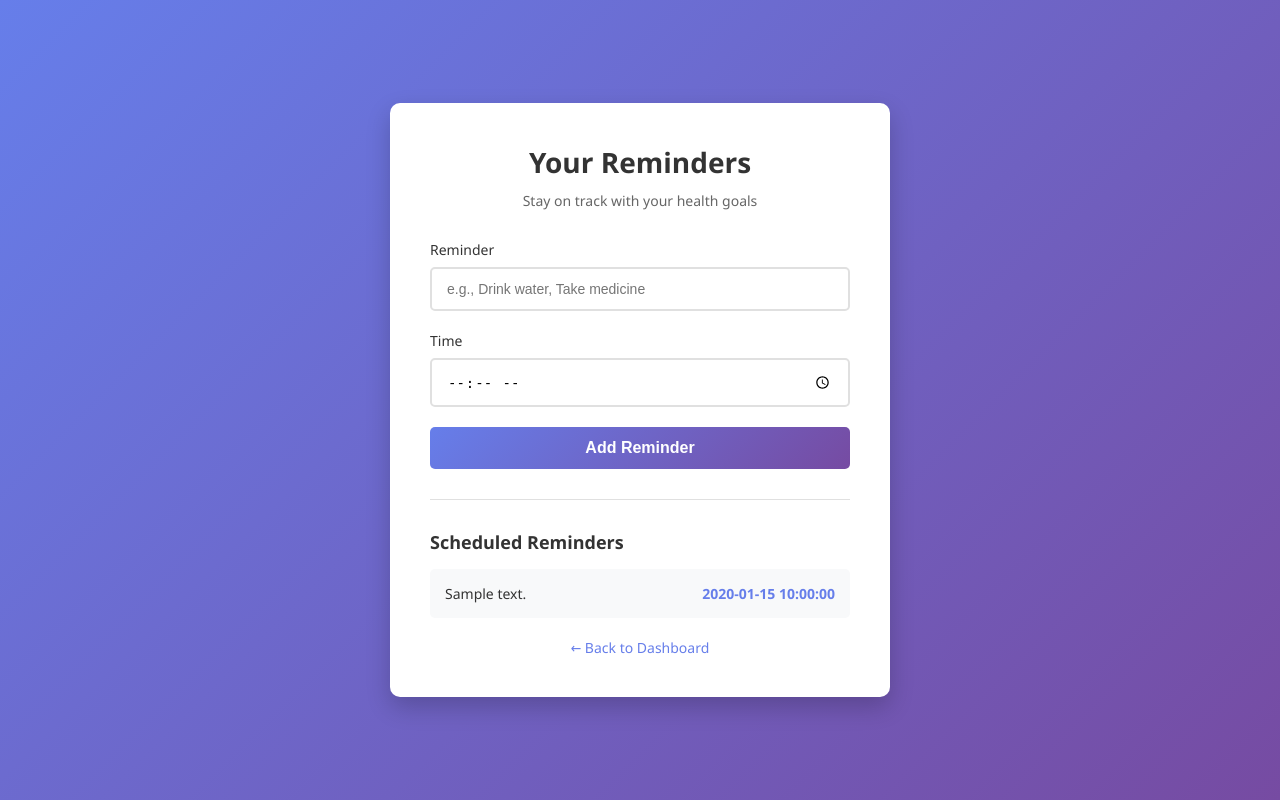
After one commit to HimashMadushanka/HealthTrack, a PHP site: page /reminders.php in a window 1280 px wide. The commit adds this page. Run offline with PHP 8.4, Linux system fonts and the light colour scheme; the visitor is signed in with stand-in values (Sample User, id 1); tables that the repository leaves empty or names only in its code hold one stand-in row (values such as "Sample post").

Commit message:
add remainder

```diff
--- /dev/null
+++ b/reminders.php
@@ -0,0 +1,267 @@
+<?php
+session_start();
+include 'db.php';
+
+if (!isset($_SESSION['user_id'])) {
+    header("Location: login.php");
+    exit;
+}
+
+$uid = $_SESSION['user_id'];
+$msg = "";
+$msg_type = "";
+
+if(isset($_POST['add_reminder'])) {
+    $text = $_POST['reminder_text'];
+    $time = $_POST['reminder_time'];
+
+    if(!empty($text) && !empty($time)) {
+        $stmt = $conn->prepare("INSERT INTO reminders (user_id, reminder_text, reminder_time) VALUES (?, ?, ?)");
+        $stmt->bind_param("iss", $uid, $text, $time);
+        $stmt->execute();
+        $msg = "Reminder added successfully!";
+        $msg_type = "success";
+    } else {
+        $msg = "Please fill all fields.";
+        $msg_type = "error";
+    }
+}
+?>
+
+<!DOCTYPE html>
+<html lang="en">
+<head>
+    <meta charset="UTF-8">
+    <meta name="viewport" content="width=device-width, initial-scale=1.0">
+    <title>Reminders - HealthTrack</title>
+    <style>
+        * {
+            margin: 0;
+            padding: 0;
+            box-sizing: border-box;
+        }
+
+        body {
+            font-family: 'Segoe UI', Tahoma, Geneva, Verdana, sans-serif;
+            background: linear-gradient(135deg, #667eea 0%, #764ba2 100%);
+            min-height: 100vh;
+            display: flex;
+            justify-content: center;
+            align-items: center;
+            padding: 20px;
+        }
+
+        .reminders-container {
+            background: white;
+            padding: 40px;
+            border-radius: 10px;
+            box-shadow: 0 10px 25px rgba(0, 0, 0, 0.2);
+            width: 100%;
+            max-width: 500px;
+        }
+
+        .reminders-header {
+            text-align: center;
+            margin-bottom: 30px;
+        }
+
+        .reminders-header h2 {
+            color: #333;
+            font-size: 28px;
+            margin-bottom: 10px;
+        }
+
+        .reminders-header p {
+            color: #666;
+            font-size: 14px;
+        }
+
+        .form-group {
+            margin-bottom: 20px;
+        }
+
+        .form-group label {
+            display: block;
+            color: #333;
+            font-weight: 500;
+            margin-bottom: 8px;
+            font-size: 14px;
+        }
+
+        .form-group input {
+            width: 100%;
+            padding: 12px 15px;
+            border: 2px solid #e0e0e0;
+            border-radius: 5px;
+            font-size: 14px;
+            transition: border-color 0.3s;
+        }
+
+        .form-group input:focus {
+            outline: none;
+            border-color: #667eea;
+        }
+
+        .success-message {
+            background: #d4edda;
+            color: #155724;
+            padding: 12px;
+            border-radius: 5px;
+            margin-bottom: 20px;
+            font-size: 14px;
+            border-left: 4px solid #28a745;
+        }
+
+        .error-message {
+            background: #fee;
+            color: #c33;
+            padding: 12px;
+            border-radius: 5px;
+            margin-bottom: 20px;
+            font-size: 14px;
+            border-left: 4px solid #c33;
+        }
+
+        .submit-btn {
+            width: 100%;
+            padding: 12px;
+            background: linear-gradient(135deg, #667eea 0%, #764ba2 100%);
+            color: white;
+            border: none;
+            border-radius: 5px;
+            font-size: 16px;
+            font-weight: 600;
+            cursor: pointer;
+            transition: transform 0.2s, box-shadow 0.2s;
+        }
+
+        .submit-btn:hover {
+            transform: translateY(-2px);
+            box-shadow: 0 5px 15px rgba(102, 126, 234, 0.4);
+        }
+
+        .submit-btn:active {
+            transform: translateY(0);
+        }
+
+        .divider {
+            height: 1px;
+            background: #e0e0e0;
+            margin: 30px 0;
+        }
+
+        .reminders-list {
+            list-style: none;
+        }
+
+        .list-header {
+            color: #333;
+            font-size: 18px;
+            font-weight: 600;
+            margin-bottom: 15px;
+        }
+
+        .reminder-item {
+            padding: 15px;
+            background: #f8f9fa;
+            border-radius: 5px;
+            margin-bottom: 10px;
+            display: flex;
+            justify-content: space-between;
+            align-items: center;
+        }
+
+        .reminder-text {
+            color: #333;
+            font-size: 14px;
+        }
+
+        .reminder-time {
+            color: #667eea;
+            font-size: 14px;
+            font-weight: 600;
+        }
+
+        .no-reminders {
+            text-align: center;
+            color: #999;
+            font-size: 14px;
+            padding: 20px 0;
+        }
+
+        .form-footer {
+            text-align: center;
+            margin-top: 20px;
+            color: #666;
+            font-size: 14px;
+        }
+
+        .form-footer a {
+            color: #667eea;
+            text-decoration: none;
+            font-weight: 500;
+        }
+
+        .form-footer a:hover {
+            text-decoration: underline;
+        }
+    </style>
+</head>
+<body>
+    <div class="reminders-container">
+        <div class="reminders-header">
+            <h2>Your Reminders</h2>
+            <p>Stay on track with your health goals</p>
+        </div>
+
+        <?php if($msg && $msg_type == "success"): ?>
+            <div class="success-message">
+                <?php echo htmlspecialchars($msg); ?>
+            </div>
+        <?php endif; ?>
+
+        <?php if($msg && $msg_type == "error"): ?>
+            <div class="error-message">
+                <?php echo htmlspecialchars($msg); ?>
+            </div>
+        <?php endif; ?>
+
+        <form method="POST">
+            <div class="form-group">
+                <label for="reminder_text">Reminder</label>
+                <input type="text" id="reminder_text" name="reminder_text" placeholder="e.g., Drink water, Take medicine" required>
+            </div>
+
+            <div class="form-group">
+                <label for="reminder_time">Time</label>
+                <input type="time" id="reminder_time" name="reminder_time" required>
+            </div>
+
+            <button type="submit" name="add_reminder" class="submit-btn">Add Reminder</button>
+        </form>
+
+        <div class="divider"></div>
+
+        <div class="list-header">Scheduled Reminders</div>
+        <ul class="reminders-list">
+            <?php
+            $result = $conn->query("SELECT * FROM reminders WHERE user_id='$uid' ORDER BY reminder_time ASC");
+            if($result->num_rows > 0) {
+                while($row = $result->fetch_assoc()) {
+                    echo "<li class='reminder-item'>";
+                    echo "<span class='reminder-text'>" . htmlspecialchars($row['reminder_text']) . "</span>";
+                    echo "<span class='reminder-time'>" . htmlspecialchars($row['reminder_time']) . "</span>";
+                    echo "</li>";
+                }
+            } else {
+                echo "<p class='no-reminders'>No reminders yet</p>";
+            }
+            ?>
+        </ul>
+
+        <div class="form-footer">
+            <a href="dashboard.php">← Back to Dashboard</a>
+        </div>
+    </div>
+</body>
+</html>
```
Also changed, not shown: dashboard.php (+135 -3 lines), goals.php (added, +282 -0 lines).
